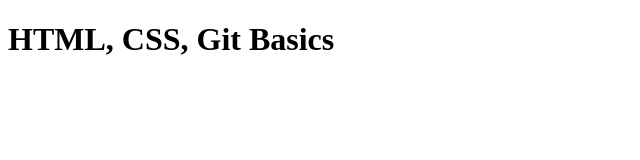
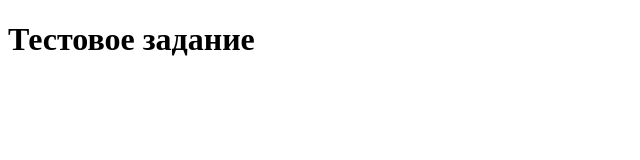
Before and after one commit to VIKTORIYA-S/rsschool-cv-0, a plain HTML site: page index.html in a window 1280 px wide. Shown: the whole page, without its empty margins (0-640 px from the left). Drawn offline with Linux system fonts and the light colour scheme.

Commit message:
fix: make changes to the title (03/24/2023 02:47:59)

```diff
--- a/index.html
+++ b/index.html
@@ -7,6 +7,6 @@
     <title>Document</title>
 </head>
 <body>
-    <h1>HTML, CSS, Git Basics</h1>
+    <h1>Тестовое задание</h1>
 </body>
 </html>
```
